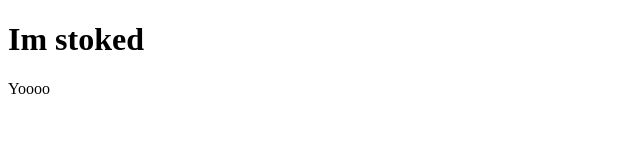
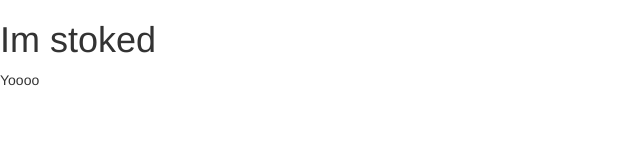
Before and after one commit to aliyachambless/old, a plain HTML site: page index.html in a window 1280 px wide. Shown: the whole page, without its empty margins (0-640 px from the left). Drawn offline with nearby package versions, Linux system fonts and the light colour scheme.

Commit message:
update index

```diff
--- a/index.html
+++ b/index.html
@@ -2,7 +2,7 @@
 <html>
     <head>
         <meta name="viewport" content="width=device-width, initial-scale=1">
-        <link href="https://cdnjs.cloudflare.com/ajax/libs/twitter-bootstrap/3.3.5/css/bootstrap.css" />
+        <link rel="stylesheet" href="https://cdnjs.cloudflare.com/ajax/libs/twitter-bootstrap/3.3.5/css/bootstrap.css" />
     </head>
     <body>
         <h1>Im stoked</h1>
```
